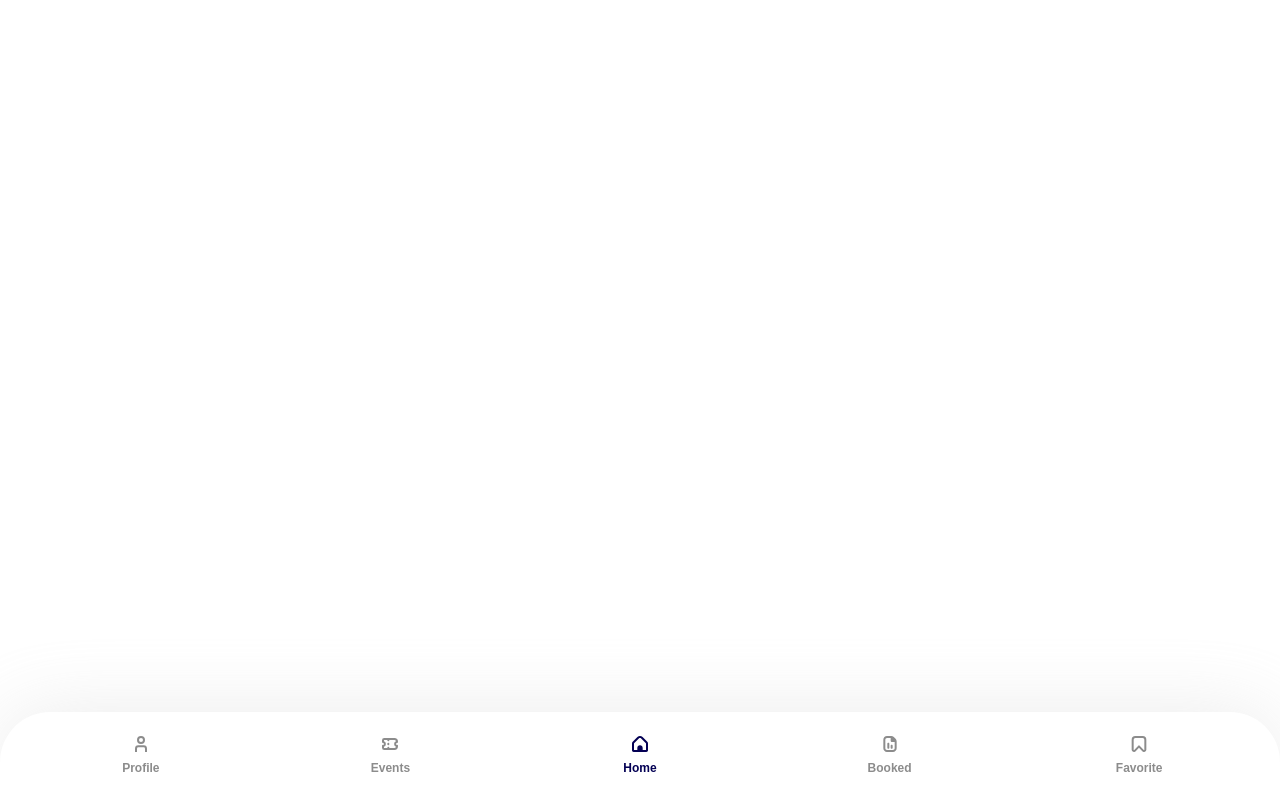
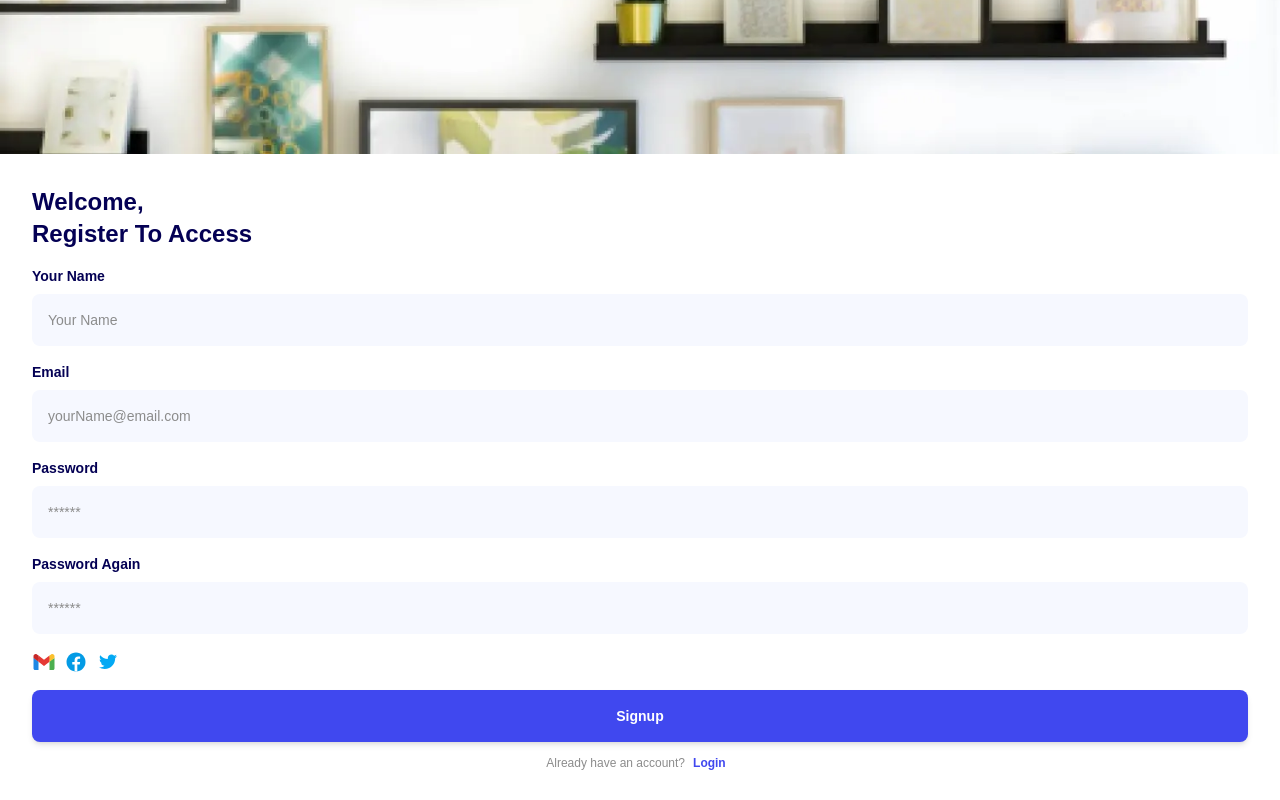
Before and after one commit to Vivekagent47/aniWatch, a React (Vite) app: page /signUp in a window 1280 px wide. Built offline with nearby package versions, Linux system fonts and the light colour scheme.

Commit message:
Onboarding done

```diff
--- a/src/App.tsx
+++ b/src/App.tsx
@@ -1,6 +1,7 @@
 import React, { useState, useEffect } from "react";
-import "./App.css";
 import Navbar from "@/components/Navbar";
+import Routing from "@/Routing";
+import Logo from "@/assets/react.svg";
 
 function App() {
   const [isLoading, setIsLoading] = useState(true);
@@ -24,10 +25,22 @@ function App() {
   return (
     <div>
       {isLoading ? (
-        <div />
+        <div className="flex justify-center items-center flex-col h-screen p-4 pb-16">
+          <div className="flex justify-center items-center flex-col flex-1">
+            <img className="h-auto w-20 mb-4" alt="Logo" src={Logo} />
+            <h1 className=" text-3xl font-semibold text-dark-blue tracking-widest">
+              Hello world!
+            </h1>
+          </div>
+          <div className="flex justify-center items-center flex-col">
+            <h1 className="text-sm text-gray">
+              Why do you want to motivate yourself?
+            </h1>
+          </div>
+        </div>
       ) : (
         <div>
-          {/* <Routing /> */}
+          <Routing />
           <Navbar />
         </div>
       )}
--- a/src/Routing.tsx
+++ b/src/Routing.tsx
@@ -1,16 +1,12 @@
 import React from "react";
 import { Route, Routes } from "react-router-dom";
-// import Login from "./pages/Onboarding/Login";
-// import Signup from "./pages/Onboarding/SignUp";
-// import Onboarding from "./pages/Onboarding/Onboarding";
-// import Home from "./pages/Home/Home";
+import { Login, SignUp, Onboarding } from "./pages/Onboarding";
 
 const Routing = () => (
   <Routes>
-    {/* <Route path="/" element={<Onboarding />} /> */}
-    {/* <Route path="/login" element={<Login />} />
-    <Route path="/signup" element={<Signup />} />
-    <Route path="/home" element={<Home />} /> */}
+    <Route path="/" element={<Onboarding />} />
+    <Route path="/login" element={<Login />} />
+    <Route path="/signUp" element={<SignUp />} />
   </Routes>
 );
 
--- a/src/components/Navbar.tsx
+++ b/src/components/Navbar.tsx
@@ -8,8 +8,10 @@ const Navbar = () => {
 
   useEffect(() => {
     const path = location.pathname;
+    const notLogin = window.localStorage.getItem("user");
 
-    if (path === "/home") setActiveNav("home");
+    if (path === "/" || !notLogin) setActiveNav("none");
+    else if (path === "/home") setActiveNav("home");
     else if (path === "/profile") setActiveNav("profile");
     else if (path === "/events") setActiveNav("events");
     else if (path === "/booked") setActiveNav("booked");
@@ -17,7 +19,11 @@ const Navbar = () => {
   }, [location]);
 
   return (
-    <div className="bg-white z-[9999] w-full flex justify-around p-4 fixed bottom-0 left-0 right-0 drop-shadow-upper shadow-light-gray rounded-tl-[50px] rounded-tr-[50px]">
+    <div
+      className={`bg-white z-[9999] w-full flex justify-around p-4 fixed bottom-0 left-0 right-0 drop-shadow-upper shadow-light-gray rounded-tl-[50px] rounded-tr-[50px] ${
+        activeNav === "none" && "hidden"
+      }`}
+    >
       <div className="p-2 flex justify-center items-center flex-col w-16 overflow-hidden">
         <Profile
           width="16px"
--- /dev/null
+++ b/src/pages/Onboarding/Login.tsx
@@ -0,0 +1,63 @@
+import React from "react";
+import { Link } from "react-router-dom";
+import LoginImg from "@/assets/images/Login.webp";
+import { Gmail, Facebook, Twitter } from "@/assets/icons";
+
+const Login = () => (
+  <div className="flex justify-center items-start flex-col h-screen">
+    <img
+      className=" h-1/3 w-screen aspect-auto"
+      src={LoginImg}
+      alt="Login Img"
+    />
+    <div className="w-full flex-1 px-8 pt-10">
+      <span className="text-2xl font-bold text-dark-blue">
+        Welcome,
+        <br /> Please Login First
+      </span>
+      <div className="flex justify-center items-start flex-col my-4">
+        <span className="text-sm font-semibold text-dark-blue">Email</span>
+        <input
+          className="text-sm p-4 mt-2 bg-light-gray rounded-lg w-full placeholder-gray focus:outline-none text-dark-blue"
+          type="email"
+          placeholder="yourName@email.com"
+        />
+      </div>
+      <div className="flex justify-center items-start flex-col my-4">
+        <span className="text-sm font-semibold text-dark-blue">Password</span>
+        <input
+          className="text-sm p-4 mt-2 bg-light-gray rounded-lg w-full placeholder-gray focus:outline-none text-dark-blue"
+          type="password"
+          placeholder="******"
+        />
+      </div>
+      <div className="flex justify-between items-center flex-row my-4">
+        <div className="flex gap-2">
+          <Gmail height="24px" width="24px" />
+          <Facebook height="24px" width="24px" />
+          <Twitter height="24px" width="24px" />
+        </div>
+        <span className="text-xs text-gray">Forget Password?</span>
+      </div>
+    </div>
+    <div className="w-full px-8 mb-8 text-center">
+      <button
+        className="bg-blue text-sm text-white font-semibold rounded-lg border-none shadow-md w-full py-4 hover:shadow-lg focus:bg-blue-700 focus:shadow-lg focus:outline-none focus:ring-0 active:bg-blue-800 active:shadow-lg transition duration-150 ease-in-out"
+        type="button"
+        // onClick={() => onCl()}
+      >
+        Login
+      </button>
+      <div className="mt-2">
+        <span className="text-xs text-gray">
+          Don&apos;t Have An Account yet?
+          <Link to="/signup" className="text-blue font-bold px-2">
+            Register
+          </Link>
+        </span>
+      </div>
+    </div>
+  </div>
+);
+
+export default Login;
--- /dev/null
+++ b/src/pages/Onboarding/Onboarding.tsx
@@ -0,0 +1,77 @@
+import React, { useState } from "react";
+import { useNavigate } from "react-router-dom";
+import Onboarding1 from "@/assets/images/Onboarding1.webp";
+import Onboarding2 from "@/assets/images/Onboarding2.webp";
+import Onboarding3 from "@/assets/images/Onboarding3.webp";
+import { Angel } from "@/assets/icons";
+
+interface IChildProps {
+  title: string;
+  subTitle: string;
+  detail: string;
+  image: string;
+  stepIncrease: () => void;
+}
+
+const ChildOnboard = ({
+  title,
+  subTitle,
+  stepIncrease,
+  image,
+  detail,
+}: IChildProps) => (
+  <div className="flex justify-center items-start flex-col h-screen">
+    <img className=" h-2/3 w-screen aspect-auto" src={image} alt="Onboarding" />
+    <div className="flex justify-center items-start flex-col flex-1 p-8 w-full">
+      <span className="text-3xl  text-dark-blue">
+        {title}
+        <br /> <span className=" font-bold">{subTitle}</span>
+      </span>
+      <div className="flex justify-between items-center w-full mt-4">
+        <span className="text-sm w-2/3  text-gray">{detail}</span>
+        <div
+          className="bg-dark-blue p-4 rounded-lg"
+          onClick={() => stepIncrease()}
+        >
+          <Angel width="16px" height="16px" classSvg="fill-white" />
+        </div>
+      </div>
+    </div>
+  </div>
+);
+
+const Onboarding = () => {
+  const [step, setStep] = useState(0);
+  const navigate = useNavigate();
+
+  return (
+    <div>
+      {step === 0 ? (
+        <ChildOnboard
+          title="Welcome to"
+          subTitle="Cowork"
+          detail="Work and Organize events with friends outside the office to get rid of boredom"
+          image={Onboarding1}
+          stepIncrease={() => setStep(step + 1)}
+        />
+      ) : step === 1 ? (
+        <ChildOnboard
+          title="Find a Working"
+          subTitle="Space"
+          detail="Find coworking space easily and quickly through this application"
+          image={Onboarding2}
+          stepIncrease={() => setStep(step + 1)}
+        />
+      ) : (
+        <ChildOnboard
+          title="Create An"
+          subTitle="Event"
+          detail="Create your event by determining the place that has been provided"
+          image={Onboarding3}
+          stepIncrease={() => navigate("/login")}
+        />
+      )}
+    </div>
+  );
+};
+export default Onboarding;
--- /dev/null
+++ b/src/pages/Onboarding/SignUp.tsx
@@ -0,0 +1,80 @@
+import React from "react";
+import { Link } from "react-router-dom";
+import SignUpImg from "@/assets/images/SignUp.webp";
+import { Gmail, Facebook, Twitter } from "@/assets/icons";
+
+const SignUp = () => (
+  <div className="flex justify-center items-start flex-col h-screen">
+    <img
+      className="h-1/5 w-full object-cover"
+      src={SignUpImg}
+      alt="SignUp Img"
+    />
+    <div className="w-full flex-1 px-8 pt-8">
+      <span className="text-2xl font-bold text-dark-blue">
+        Welcome,
+        <br /> Register To Access
+      </span>
+      <div className="flex justify-center items-start flex-col my-4">
+        <span className="text-sm font-semibold text-dark-blue">Your Name</span>
+        <input
+          className="text-sm p-4 mt-2 bg-light-gray rounded-lg w-full placeholder-gray focus:outline-none text-dark-blue"
+          type="text"
+          placeholder="Your Name"
+        />
+      </div>
+      <div className="flex justify-center items-start flex-col my-4">
+        <span className="text-sm font-semibold text-dark-blue">Email</span>
+        <input
+          className="text-sm p-4 mt-2 bg-light-gray rounded-lg w-full placeholder-gray focus:outline-none text-dark-blue"
+          type="email"
+          placeholder="yourName@email.com"
+        />
+      </div>
+      <div className="flex justify-center items-start flex-col my-4">
+        <span className="text-sm font-semibold text-dark-blue">Password</span>
+        <input
+          className="text-sm p-4 mt-2 bg-light-gray rounded-lg w-full placeholder-gray focus:outline-none text-dark-blue"
+          type="password"
+          placeholder="******"
+        />
+      </div>
+      <div className="flex justify-center items-start flex-col my-4">
+        <span className="text-sm font-semibold text-dark-blue">
+          Password Again
+        </span>
+        <input
+          className="text-sm p-4 mt-2 bg-light-gray rounded-lg w-full placeholder-gray focus:outline-none text-dark-blue"
+          type="password"
+          placeholder="******"
+        />
+      </div>
+      <div className="flex justify-between items-center flex-row my-4">
+        <div className="flex gap-2">
+          <Gmail height="24px" width="24px" />
+          <Facebook height="24px" width="24px" />
+          <Twitter height="24px" width="24px" />
+        </div>
+      </div>
+    </div>
+    <div className="w-full px-8 mb-8 text-center">
+      <button
+        className="bg-blue text-sm text-white font-semibold rounded-lg border-none shadow-md w-full py-4 hover:shadow-lg focus:bg-blue-700 focus:shadow-lg focus:outline-none focus:ring-0 active:bg-blue-800 active:shadow-lg transition duration-150 ease-in-out"
+        type="button"
+        onClick={() => console.log("Login")}
+      >
+        Signup
+      </button>
+      <div className="mt-2">
+        <span className="text-xs text-gray">
+          Already have an account?
+          <Link to="/login" className="text-blue font-bold px-2">
+            Login
+          </Link>
+        </span>
+      </div>
+    </div>
+  </div>
+);
+
+export default SignUp;
--- /dev/null
+++ b/src/pages/Onboarding/index.ts
@@ -0,0 +1,3 @@
+export { default as Login } from "./Login";
+export { default as SignUp } from "./SignUp";
+export { default as Onboarding } from "./Onboarding";
```
